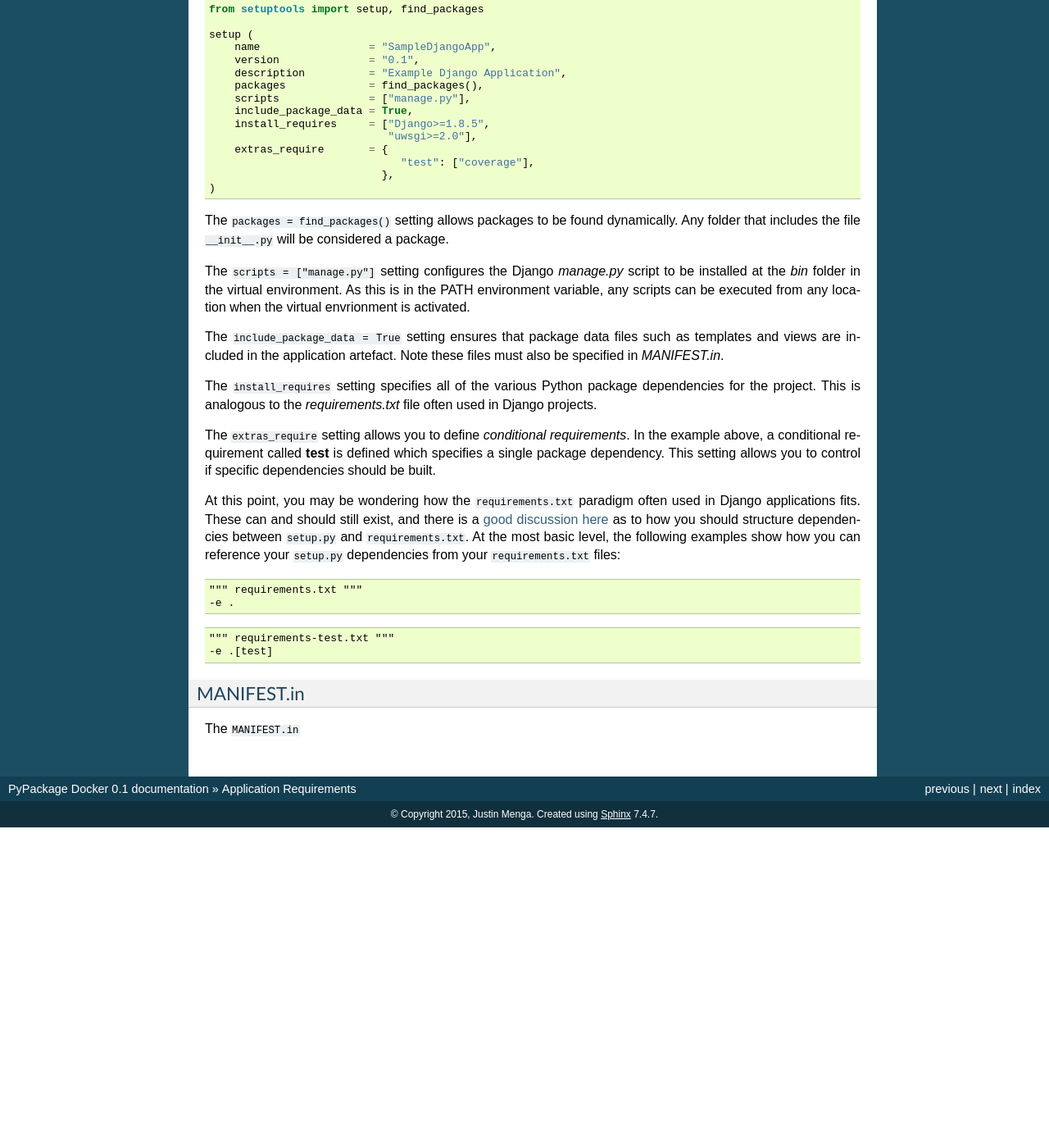
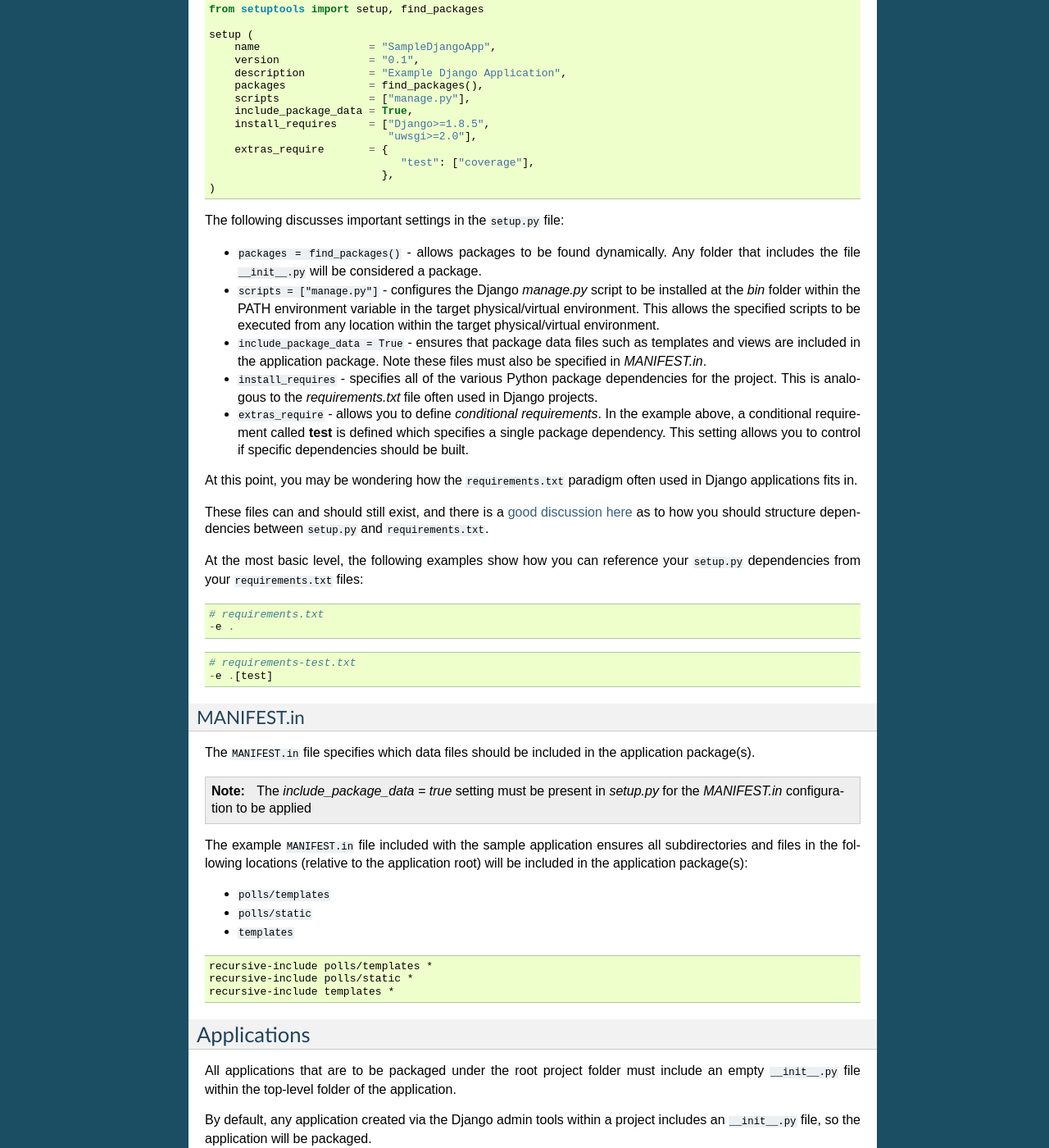
Before and after one commit to cloudhotspot/pypackage-docker, a Sphinx documentation site: the page built from docs/application_requirements.rst, in a window 1280 px wide and 1400 px high, scrolled down 705 px. Shown: the whole window at 82% size. Built offline with Sphinx 7.4.7, drawn with Linux system fonts in a browser that asks for light colours; before the commit the page ends 1714 px from its top, so only the background shows below that; some of the changed text lies outside the part shown.

Commit message:
Complete application requirements document

```diff
--- a/docs/application_requirements.rst
+++ b/docs/application_requirements.rst
@@ -47,26 +47,33 @@ A sample setup.py_ file is included in the PyPackage Docker repository::
                              },
   )
 
-The ``packages = find_packages()`` setting allows packages to be found dynamically.  Any folder that includes the file ``__init__.py`` will be considered a package.
 
-The ``scripts = ["manage.py"]`` setting configures the Django `manage.py` script to be installed at the `bin` folder in the virtual environment.  As this is in the PATH environment variable, any scripts can be executed from any location when the virtual envrionment is activated.
+The following discusses important settings in the ``setup.py`` file:
 
-The ``include_package_data = True`` setting ensures that package data files such as templates and views are included in the application artefact.  Note these files must also be specified in `MANIFEST.in`.
+* ``packages = find_packages()`` - allows packages to be found dynamically.  Any folder that includes the file ``__init__.py`` will be considered a package.
 
-The ``install_requires`` setting specifies all of the various Python package dependencies for the project.  This is analogous to the `requirements.txt` file often used in Django projects.
+* ``scripts = ["manage.py"]`` - configures the Django `manage.py` script to be installed at the `bin` folder within the PATH environment variable in the target physical/virtual environment.  This allows the specified scripts to be executed from any location within the target physical/virtual environment.
 
-The ``extras_require`` setting allows you to define *conditional requirements*.  In the example above, a conditional requirement called **test** is defined which specifies a single package dependency.  This setting allows you to control if specific dependencies should be built.
+* ``include_package_data = True`` - ensures that package data files such as templates and views are included in the application package.  Note these files must also be specified in `MANIFEST.in`.
 
-At this point, you may be wondering how the ``requirements.txt`` paradigm often used in Django applications fits.  These can and should still exist, and there is a |good_discussion_here| as to how you should structure dependencies between ``setup.py`` and ``requirements.txt``.  At the most basic level, the following examples show how you can reference your ``setup.py`` dependencies from your ``requirements.txt`` files:
+* ``install_requires`` - specifies all of the various Python package dependencies for the project.  This is analogous to the `requirements.txt` file often used in Django projects.
 
-.. code-block:: none
+* ``extras_require`` - allows you to define *conditional requirements*.  In the example above, a conditional requirement called **test** is defined which specifies a single package dependency.  This setting allows you to control if specific dependencies should be built.
 
-  """ requirements.txt """
+At this point, you may be wondering how the ``requirements.txt`` paradigm often used in Django applications fits in.
+
+These files can and should still exist, and there is a |good_discussion_here| as to how you should structure dependencies between ``setup.py`` and ``requirements.txt``.
+
+At the most basic level, the following examples show how you can reference your ``setup.py`` dependencies from your ``requirements.txt`` files:
+
+.. code-block:: python
+
+  # requirements.txt
   -e .
 
-.. code-block:: none
+.. code-block:: python
 
-  """ requirements-test.txt """
+  # requirements-test.txt
   -e .[test]
 
 .. _MANIFEST.in:
@@ -74,8 +81,30 @@ At this point, you may be wondering how the ``requirements.txt`` paradigm often
 MANIFEST.in
 ~~~~~~~~~~~
 
-The ``MANIFEST.in``
+The ``MANIFEST.in`` file specifies which data files should be included in the application package(s).
 
+.. note:: The `include_package_data = true` setting must be present in `setup.py` for the `MANIFEST.in` configuration to be applied
+
+The example ``MANIFEST.in`` file included with the sample application ensures all subdirectories and files in the following locations (relative to the application root) will be included in the application package(s):
+
+* ``polls/templates``
+* ``polls/static``
+* ``templates``
+
+.. code-block:: none
+
+  recursive-include polls/templates *
+  recursive-include polls/static *
+  recursive-include templates *
+
+Applications
+------------
+
+All applications that are to be packaged under the root project folder must include an empty ``__init__.py`` file within the top-level folder of the application.
+
+By default, any application created via the Django admin tools within a project includes an ``__init__.py`` file, so the application will be packaged.
+
+The ``setup.py`` file uses the ``packages = find_packages()`` setting to automatically locate all applications within the project.
 
 .. |wheels_link| raw:: html
 
```
